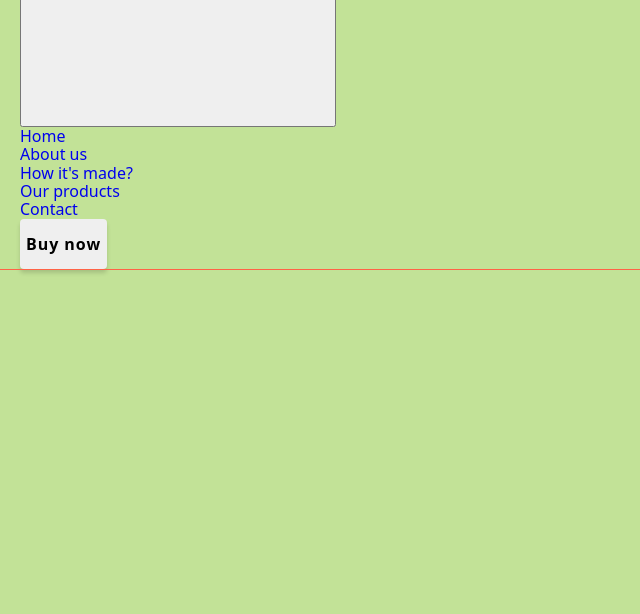
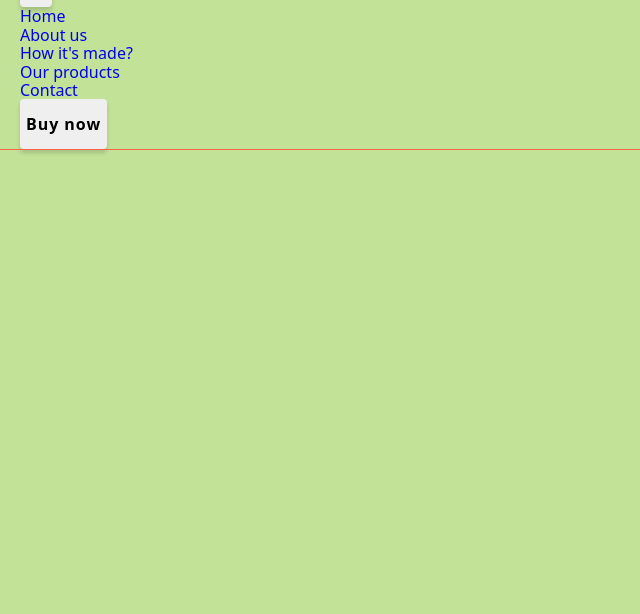
Before and after one commit to vokur13/ice-cream-draft, a plain HTML site: page index.html in a window 1280 px wide. Shown: the part 186-800 px from the top of the page, without its empty margins (0-640 px from the left). Drawn offline with nearby package versions, Linux system fonts and the light colour scheme.

Commit message:
menu button fixed

```diff
--- a/index.html
+++ b/index.html
@@ -33,12 +33,12 @@
 
         <button
             type="button"
-            class="nav__button"
+            class="button nav__button"
             aria-expanded="false"
             aria-controls="site-nav__menu"
             data-menu-button
           >
-            <svg width="" aria-label="Mobile menu toggle">
+            <svg width="20" height="20" aria-label="Mobile menu toggle">
                <use
                 class="nav__icon nav__icon--menu"
                 href=""
```
